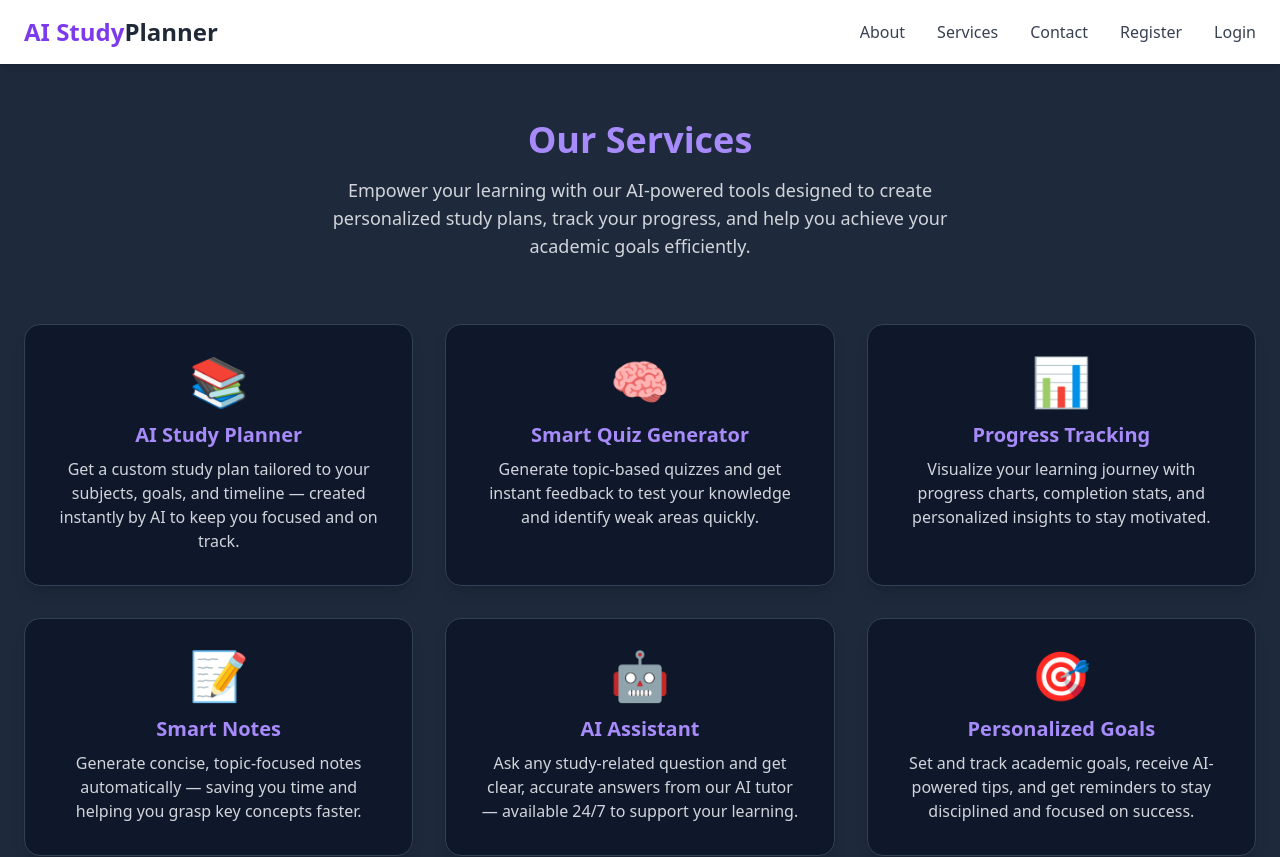
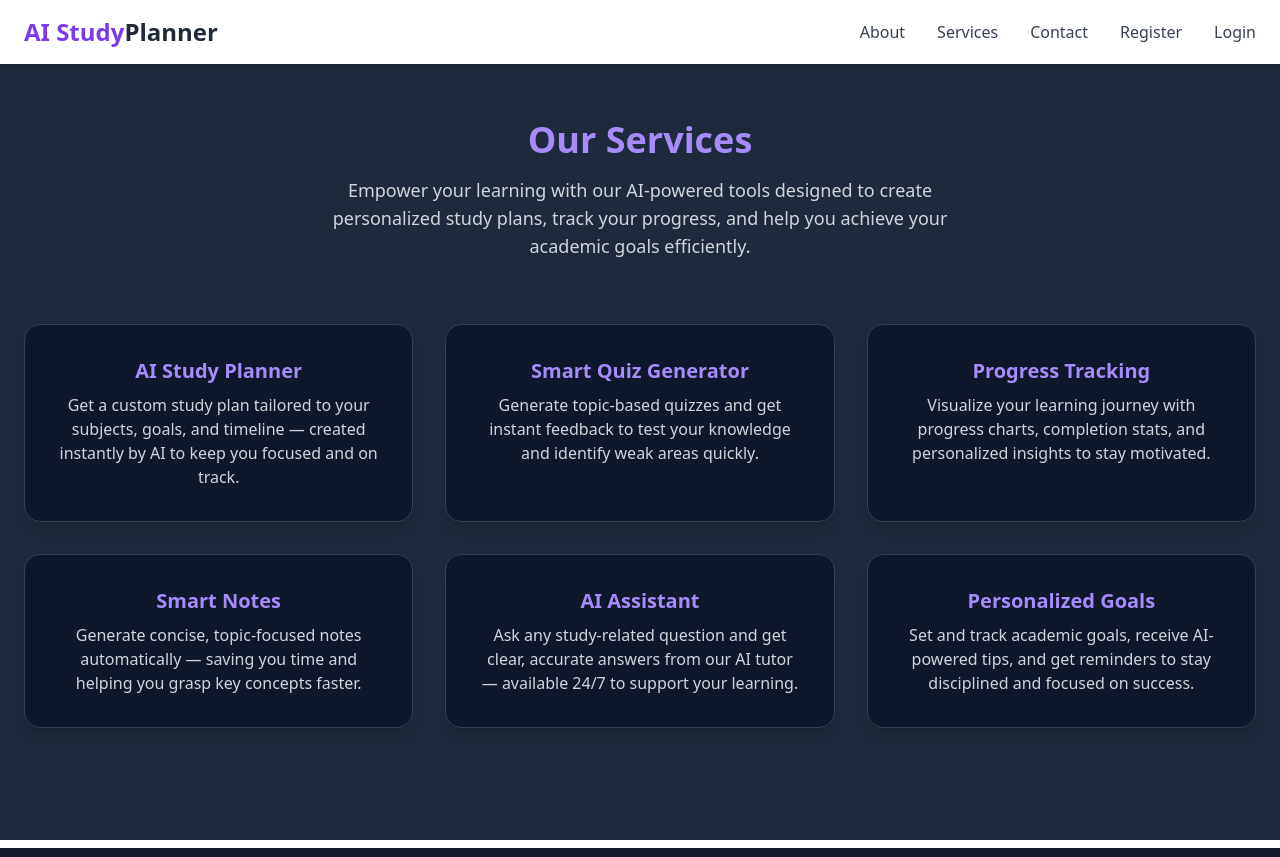
Before and after one commit to VictorOduorKe/plp_final_project_MERN, a React (Vite) app in the folder my-app/: page /services in a window 1280 px wide. Shown: the top 857 px of the page. Built offline with nearby package versions, Linux system fonts and the light colour scheme.

Commit message:
fixed headers in my-app

```diff
--- a/my-app/src/pages/Contact.jsx
+++ b/my-app/src/pages/Contact.jsx
@@ -22,6 +22,8 @@ const Contact = () => {
         email,
         subject,
         message,
+      }, {
+        withCredentials: true
       });
 
       toast.success("Message sent successfully!");
@@ -106,15 +108,15 @@ const Contact = () => {
       <div className="max-w-5xl mx-auto grid md:grid-cols-3 gap-8 mt-20 text-center">
         <div className="bg-slate-800 p-6 rounded-2xl shadow-lg hover:shadow-violet-500/30 transition">
           <h3 className="text-2xl font-bold mb-3 text-violet-400">📍 Address</h3>
-          <p className="text-slate-300">123 AI Street, Nairobi, Kenya</p>
+          <p className="text-slate-300">123 AI Street, Mombasa, Kenya</p>
         </div>
         <div className="bg-slate-800 p-6 rounded-2xl shadow-lg hover:shadow-violet-500/30 transition">
           <h3 className="text-2xl font-bold mb-3 text-violet-400">📞 Phone</h3>
-          <p className="text-slate-300">+254 700 123 456</p>
+          <p className="text-slate-300">+254 102 638 973</p>
         </div>
         <div className="bg-slate-800 p-6 rounded-2xl shadow-lg hover:shadow-violet-500/30 transition">
           <h3 className="text-2xl font-bold mb-3 text-violet-400">📧 Email</h3>
-          <p className="text-slate-300">support@aistudyplanner.com</p>
+          <p className="text-slate-300">victoroduor723@gmail.com</p>
         </div>
       </div>
     </section>
--- a/my-app/src/pages/Services.jsx
+++ b/my-app/src/pages/Services.jsx
@@ -14,7 +14,6 @@ const Services = () => {
         <div className="grid gap-8 sm:grid-cols-2 lg:grid-cols-3">
           {/* Card 1 */}
           <div className="bg-slate-900 shadow-lg rounded-2xl p-8 hover:-translate-y-2 transition-transform duration-300 border border-slate-700">
-            <div className="text-5xl mb-4">📚</div>
             <h3 className="text-xl font-semibold text-violet-400 mb-2">
               AI Study Planner
             </h3>
@@ -25,7 +24,6 @@ const Services = () => {
 
           {/* Card 2 */}
           <div className="bg-slate-900 shadow-lg rounded-2xl p-8 hover:-translate-y-2 transition-transform duration-300 border border-slate-700">
-            <div className="text-5xl mb-4">🧠</div>
             <h3 className="text-xl font-semibold text-violet-400 mb-2">
               Smart Quiz Generator
             </h3>
@@ -36,7 +34,6 @@ const Services = () => {
 
           {/* Card 3 */}
           <div className="bg-slate-900 shadow-lg rounded-2xl p-8 hover:-translate-y-2 transition-transform duration-300 border border-slate-700">
-            <div className="text-5xl mb-4">📊</div>
             <h3 className="text-xl font-semibold text-violet-400 mb-2">
               Progress Tracking
             </h3>
@@ -47,7 +44,6 @@ const Services = () => {
 
           {/* Card 4 */}
           <div className="bg-slate-900 shadow-lg rounded-2xl p-8 hover:-translate-y-2 transition-transform duration-300 border border-slate-700">
-            <div className="text-5xl mb-4">📝</div>
             <h3 className="text-xl font-semibold text-violet-400 mb-2">
               Smart Notes
             </h3>
@@ -58,7 +54,6 @@ const Services = () => {
 
           {/* Card 5 */}
           <div className="bg-slate-900 shadow-lg rounded-2xl p-8 hover:-translate-y-2 transition-transform duration-300 border border-slate-700">
-            <div className="text-5xl mb-4">🤖</div>
             <h3 className="text-xl font-semibold text-violet-400 mb-2">
               AI Assistant
             </h3>
@@ -69,7 +64,6 @@ const Services = () => {
 
           {/* Card 6 */}
           <div className="bg-slate-900 shadow-lg rounded-2xl p-8 hover:-translate-y-2 transition-transform duration-300 border border-slate-700">
-            <div className="text-5xl mb-4">🎯</div>
             <h3 className="text-xl font-semibold text-violet-400 mb-2">
               Personalized Goals
             </h3>
```
